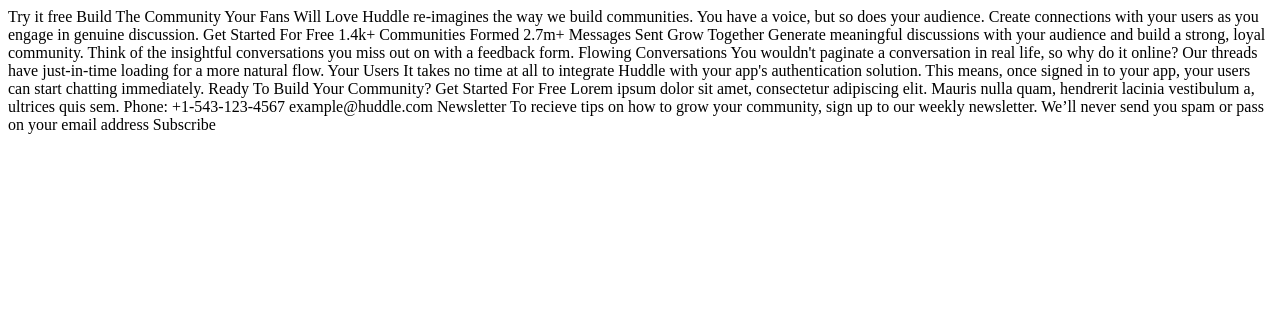
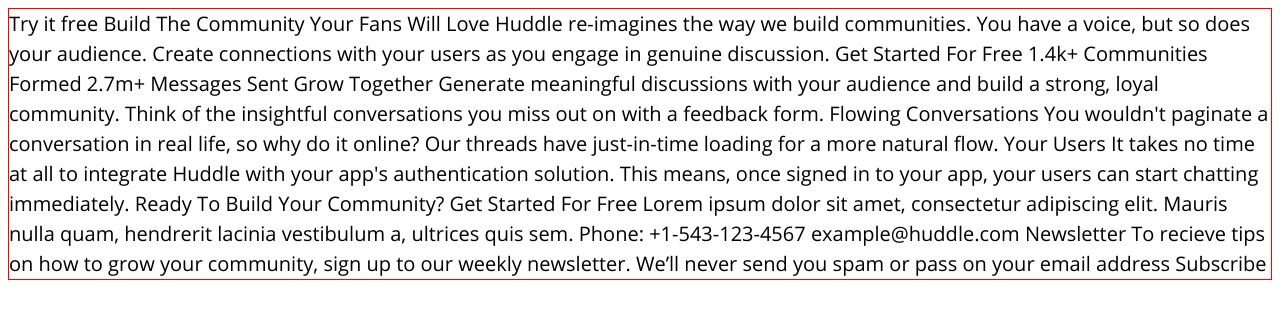
Before and after one commit to octaviolan/huddle-curved, a plain HTML site: page index.html in a window 1280 px wide. Drawn offline with Linux system fonts and the light colour scheme.

Commit message:
Documentando color y tipografia

```diff
--- /dev/null
+++ b/css/fonts.css
@@ -0,0 +1,27 @@
+@font-face {
+  font-family: 'Poppins';
+  src: url(../fonts/Poppins-Bold.ttf);
+  font-weight: 700;
+  font-style: normal;
+}
+
+@font-face {
+  font-family: 'Open Sans';
+  src: url(../fonts/OpenSans-Regular.ttf);
+  font-weight: 400;
+  font-style: normal;
+}
+
+@font-face {
+  font-family: 'Open Sans';
+  src: url(../fonts/OpenSans-SemiBold.ttf);
+  font-weight: 600;
+  font-style: normal;
+}
+
+@font-face {
+  font-family: 'Open Sans';
+  src: url(../fonts/OpenSans-Bold.ttf);
+  font-style: normal;
+  font-weight: 700;
+}
--- /dev/null
+++ b/css/index.css
@@ -0,0 +1,38 @@
+@import './fonts.css';
+
+:root {
+  /* Colors */
+  --pink: hsl(322, 100%, 66%);
+  --lightPink: hsl(321, 100%, 78%);
+  --lightRed: hsl(0, 100%, 63%);
+  --veryDarkCyan: hsl(192, 100%, 9%);
+  --veryPaleBlue: hsl(207, 100%, 98%);
+  /* Typography */
+  --basefontFamily: 'Open Sans', sans-serif;
+  --headingfontFamily: 'Poppins', sans-serif;
+  --headline1Mobile: 700 48px/72px var(--headingfontFamily);
+  --headline1Desktop: 700 48px/36px var(--headingfontFamily);
+  --headline2Mobile: 700 20px/30px var(--headingfontFamily);
+  --headline2Desktop: 700 40px/60px var(--headingfontFamily);
+  --bodyMobile: 400 14px/21px var(--basefontFamily);
+  --bodyDesktop: 400 20px/30px var(--basefontFamily);
+  --footerMobile: 600 14px/21px var(--basefontFamily);
+  --footerDesktop: 600 14px/24px var(--basefontFamily);
+  /* Buttons */
+  --button1Mobile: 400 10px/13px var(--basefontFamily);
+  --button1Desktop: 400 16px/22px var(--basefontFamily);
+  --button2Mobile: 700 12px/18px var(--basefontFamily);
+  --button2Desktop: 700 20px/30px var(--basefontFamily);
+}
+
+body {
+  border: 1px solid red;
+  font: var(--bodyMobile);
+  color: var(--veryDarkCyan1024);
+}
+
+@media screen and (min-width: 1024px) {
+  body {
+    font: var(--bodyDesktop);
+  }
+}
--- a/index.html
+++ b/index.html
@@ -4,6 +4,7 @@
   <meta charset="UTF-8">
   <meta name="viewport" content="width=device-width, initial-scale=1.0"> <!-- displays site properly based on user's device -->
   <link rel="icon" type="image/png" sizes="32x32" href="./images/favicon-32x32.png">
+  <link rel="stylesheet" href="./css/index.css" type="text/css">
   <title>Huddle landing page with curved sections</title>
 
 </head>
```
Also changed, not shown: fonts/OpenSans-Bold.ttf (added), fonts/OpenSans-Regular.ttf (added), fonts/OpenSans-SemiBold.ttf (added), fonts/Poppins-Bold.ttf (added).
